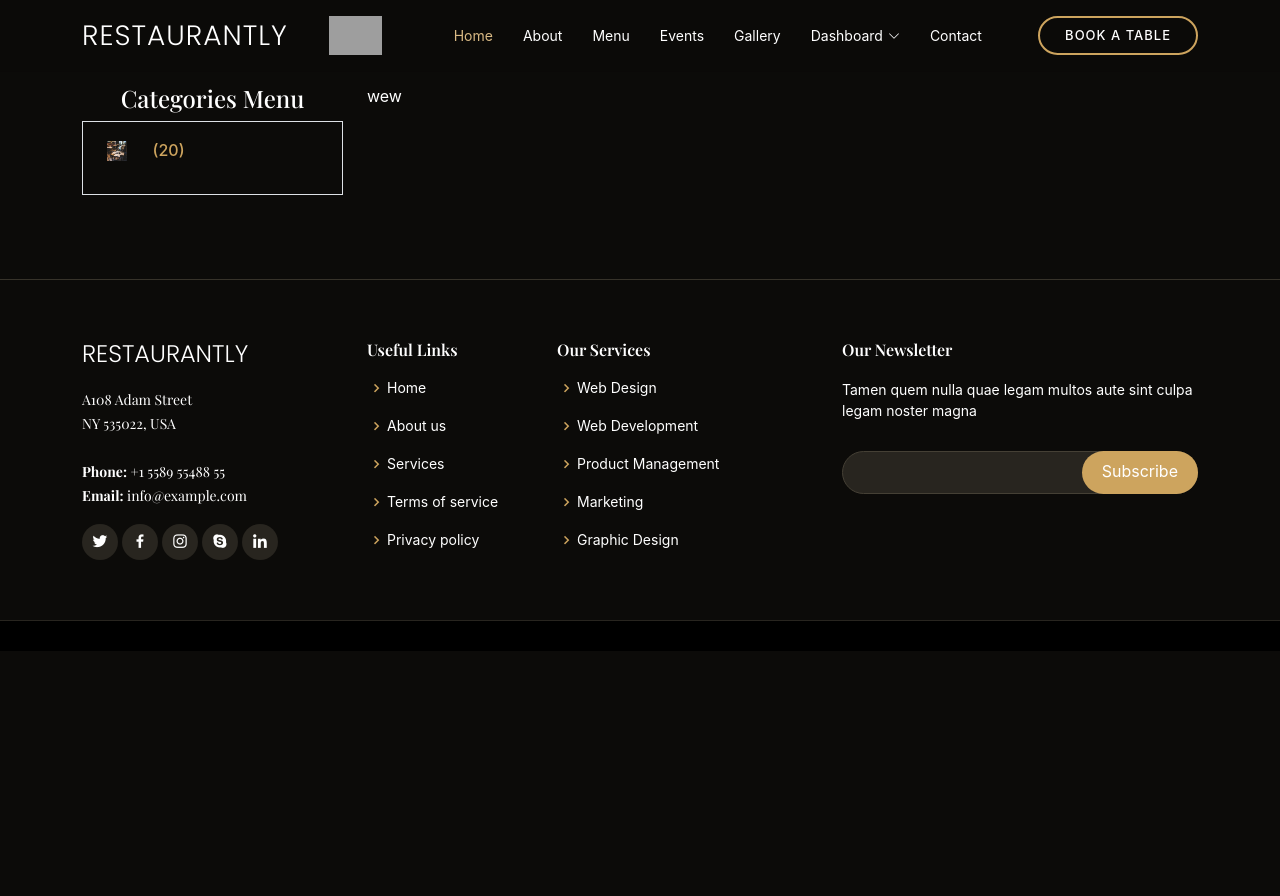
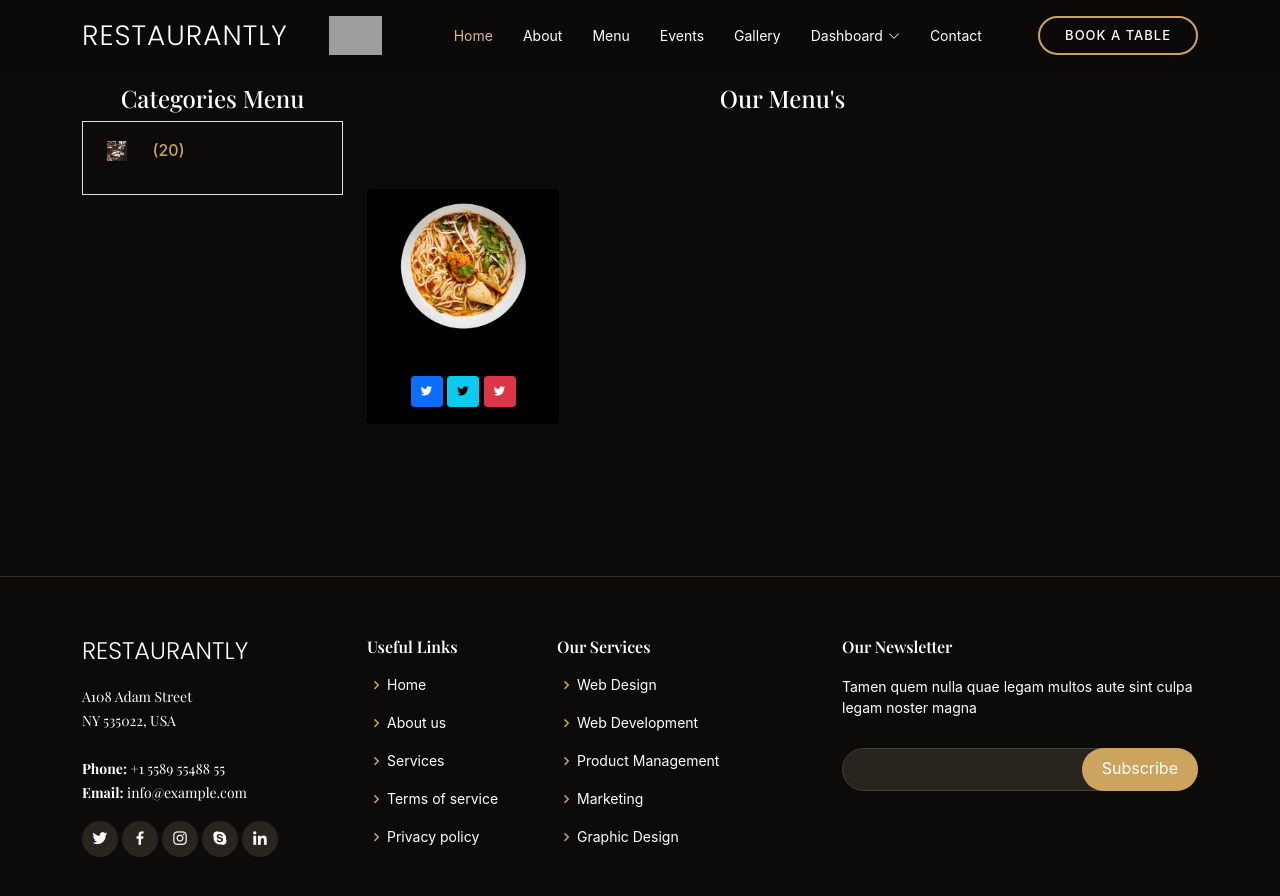
Before and after one commit to Bokhtiar/Dev-Bokhtiar-Restaurant-management-using-reactjs, a React (Create React App) app: page /menu in a window 1280 px wide. Shown: the top 896 px of the page. Before the commit the page ends 800 px from the top, so only its background shows below. Built offline with nearby package versions, Linux system fonts and the light colour scheme; no server answers; grey boxes are pictures that could not be loaded; a web font is replaced by a local one.

Commit message:
product list show using database

```diff
--- a/public/index.html
+++ b/public/index.html
@@ -32,6 +32,8 @@
     <link href="./user/assets/vendor/swiper/swiper-bundle.min.css" rel="stylesheet">
     <!-- Template Main CSS File -->
     <link href="./user/assets/css/style.css" rel="stylesheet">
+    <!--row code css file-->
+    <script src="https://kit.fontawesome.com/ba78558982.js" crossorigin="anonymous"></script>
 
 
 
--- a/src/Components/Modules/Menu/List.jsx
+++ b/src/Components/Modules/Menu/List.jsx
@@ -6,13 +6,19 @@ import { getProduct } from '../../Service/Product';
 export default function List() {
 
 	const [categories , setCategories] = useState([''])
+	const [products, setProducts] = useState([''])
 	useEffect(()=>{
-		CategoryLit()
+		CategoryLit();
+		ProductList();
 	},[]);
 
 	const CategoryLit =async()=>{
 		let CategoriesServiceList = await getCategory();
 		setCategories(CategoriesServiceList)
+	}
+	const ProductList = async()=>{
+		let ProductServiceList = await getProduct();
+		setProducts(ProductServiceList)
 	}
 
 	console.log(categories)
@@ -32,13 +38,33 @@ export default function List() {
 							)
 						}
 
+					</div>
+				</div>
+				{/* category list end  */}
+				<div className="col-sm-12 col-md-9 col-lg-9 col-12">
+				<h4 className='text-center'>Our Menu's</h4>
+						<section>
+							<div className="row">
+								{
+									products.map((product, index)=>
+										<div className="col-12 col-sm-6 col-md-3 col-lg-3 my-2">
+											<div className='card' style={{width: '12rem', background:'black'}}>
+												<img className="card-img-top container" src="./user/assets/img/specials-3.png" alt="Card image cap"/>
+												<div className="card-body text-center">
+												<a href="#"> {product.product_name}</a> <br />
+													<a href="#" className="btn btn-sm btn-primary">
+													<i class="bx bxl-twitter"></i>
+														</a> <a href="" className='btn btn-sm btn-info'><i class="bx bxl-twitter"></i></a> <a href="" className='btn btn-sm btn-danger'><i class="bx bxl-twitter"></i></a>
+												</div>
+											</div>
+										</div>
+									)
+
+								}
 
 
-
-					</div>
-				</div>
-				<div className="col-sm-12 col-md-9 col-lg-9 col-12">
-wew
+							</div>
+						</section>
 				</div>
 
 			</div>
```
